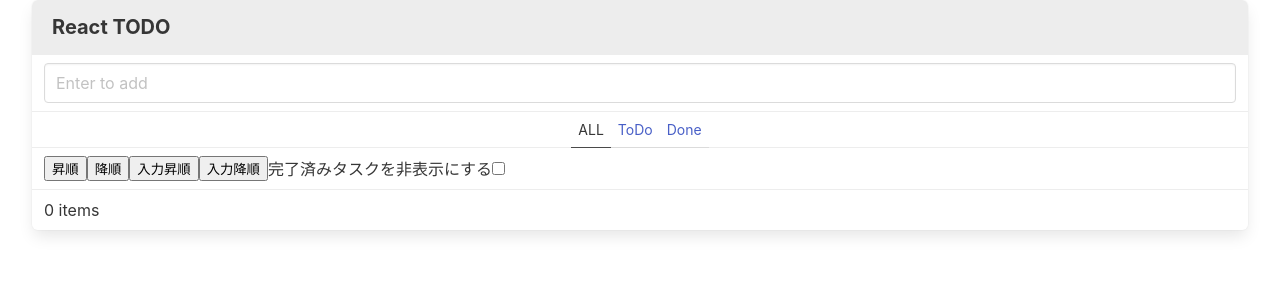
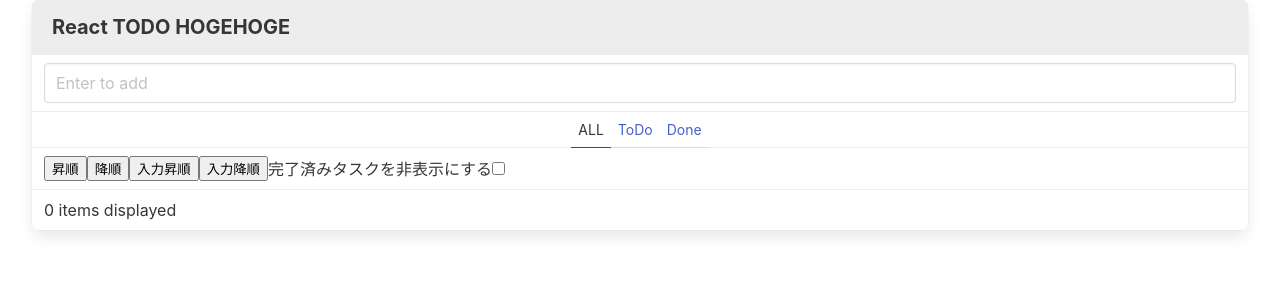
Before and after one commit to akira21kaji/React-Todo-List, a React (Vite) app: page / in a window 1280 px wide. Shown: the top 300 px of the page. Built offline with nearby package versions, Linux system fonts and the light colour scheme.

Commit message:
feat: add some texts

```diff
--- a/src/Todo.tsx
+++ b/src/Todo.tsx
@@ -91,7 +91,7 @@ function Todo() {
 
   return (
     <div className="panel">
-      <div className="panel-heading">React TODO</div>
+      <div className="panel-heading">React TODO HOGEHOGE</div>
       <Input onAdd={handleAdd} />
       <Filter onChange={handleFilterChange} value={filter} />
       <SortButtons
@@ -106,7 +106,7 @@ function Todo() {
           <TodoItem key={item.key} item={item} onCheck={handleCheck} />
         ))}
       </div>
-      <div className="panel-block">{displayItems.length} items</div>
+      <div className="panel-block">{displayItems.length} items displayed</div>
     </div>
   );
 }
--- a/src/TodoItem.tsx
+++ b/src/TodoItem.tsx
@@ -13,7 +13,7 @@ function TodoItem({ item, onCheck }) {
           "has-text-grey-light ": item.done,
         })}
       >
-        {item.text}
+        {item.text} - {item.createdAt.toLocaleString()}
       </span>
     </label>
   );
```
